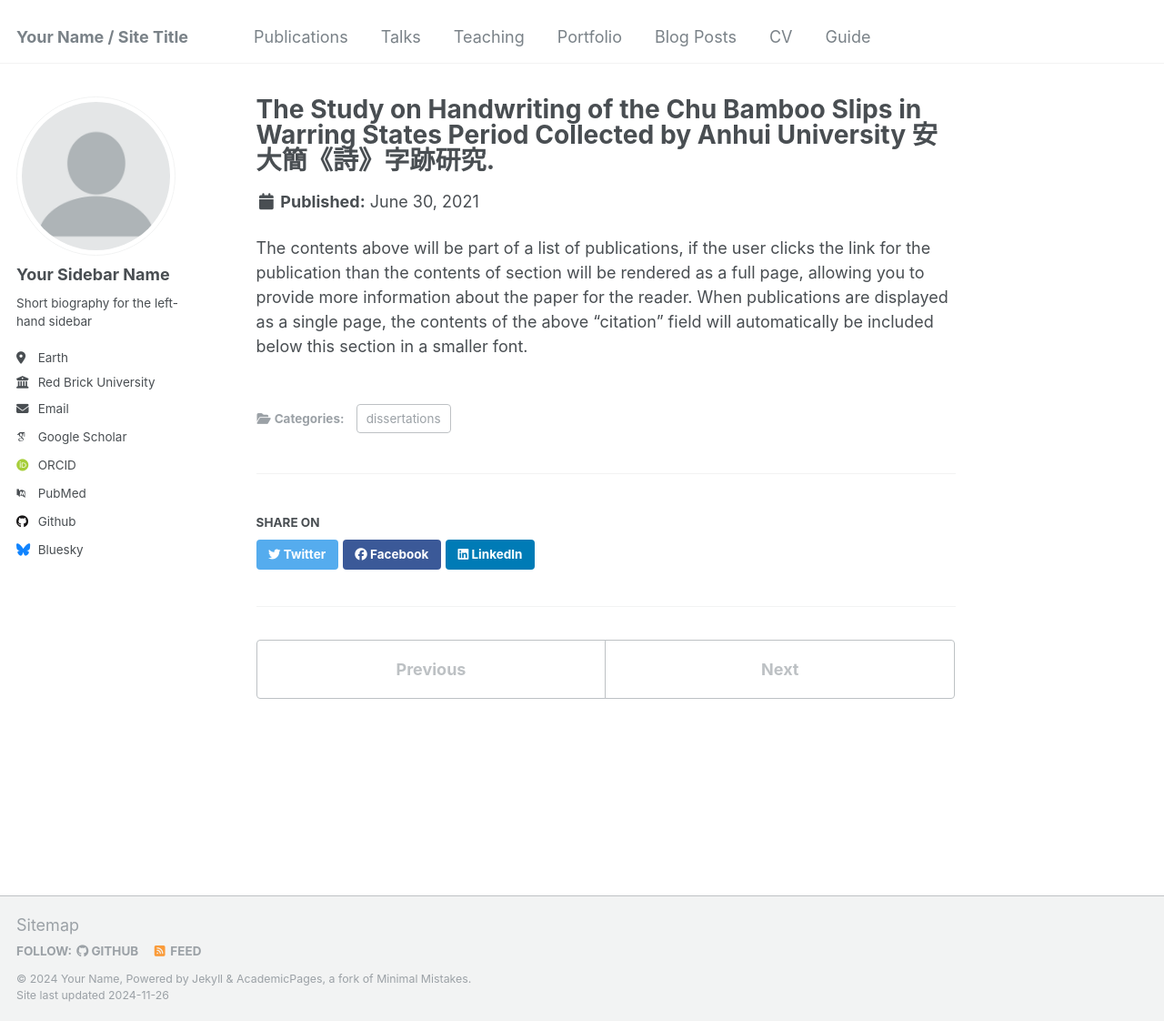
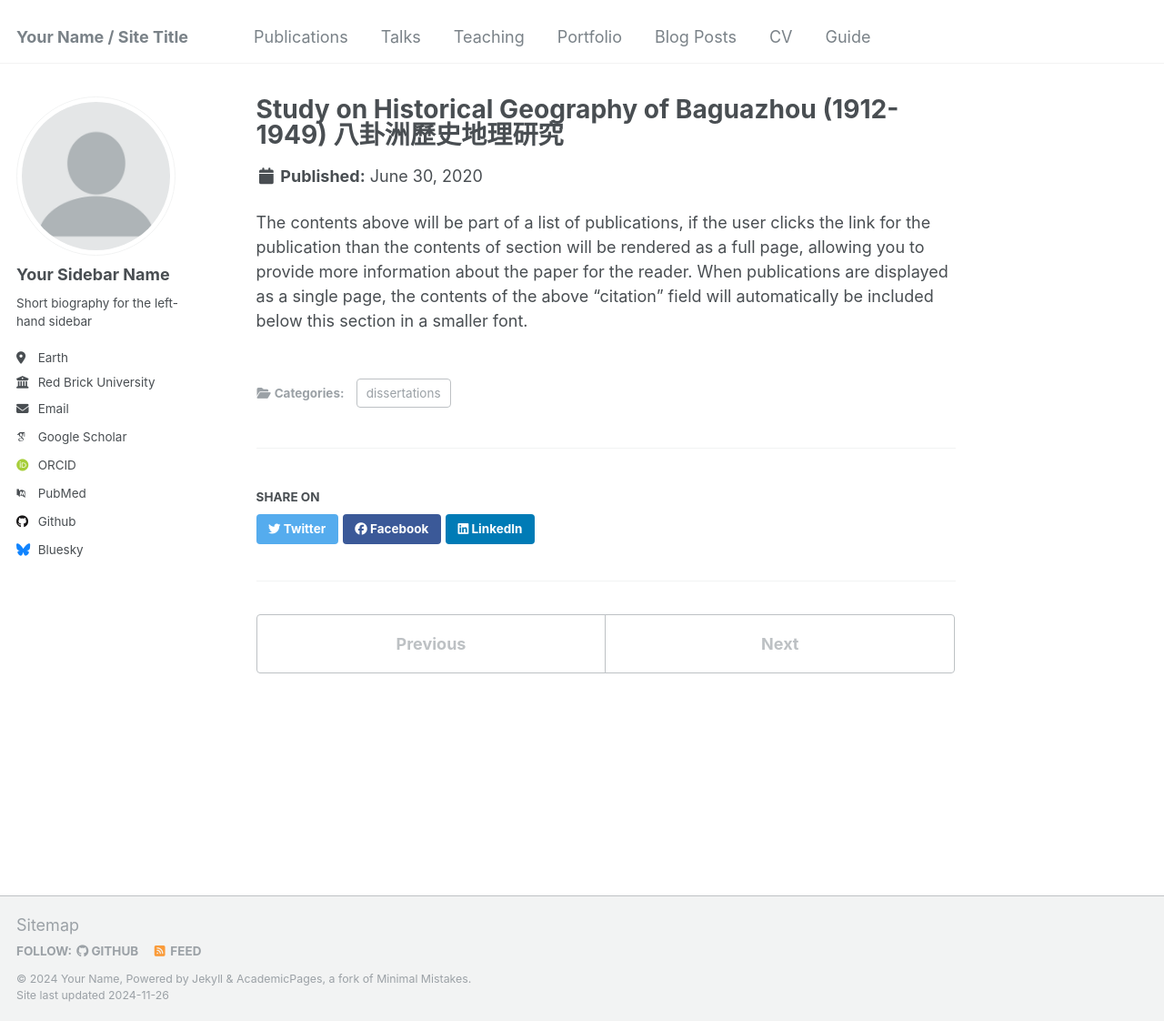
Before and after one commit to shulinbao/shulinbao.github.io, a Jekyll site: the page built from _publications/dissertation-3.md, in a window 1280 px wide and 1122 px high. Shown: the whole window at 91% size. Built offline with Jekyll 4.4.1, drawn with Linux system fonts in a browser that asks for light colours; some web fonts are replaced.

Commit message:
Update dissertation-3.md

```diff
--- a/_publications/dissertation-3.md
+++ b/_publications/dissertation-3.md
@@ -1,22 +1,10 @@
 ---
-title: 'The Study on Handwriting of the Chu Bamboo Slips in Warring States Period Collected by Anhui University 安大簡《詩》字跡研究.'
+title: 'Study on Historical Geography of Baguazhou (1912-1949) 八卦洲歷史地理研究'
 collection: publications
 category: dissertations
-excerpt: 'In this paper, the historical geography problems of Baguazhou from 1912 to 1949 are preliminarily sorted out, including the discussion of the historical natural geography, political area, population, economic development and other topics of Baguazhou during this
-period. On the basis of clarifying the basic historical and
-geographical issues, it is believed that the diachronic development
-process of Baguazhou from 1912 to 1949 can be clearly divided in a
-phased form, that is, the two stages with 1927 as the dividing line.
-This shows that in the process of regional development, there should
-be such a "threshold", which is not only affected by the natural
-geographical environment, but more importantly by the development
-model and development mechanism, which reminds us of the social
-nature of the regional historical geographic process The importance
-of factors. In addition, the regional historical geography research
-of Baguazhou is used as an example, and it also has reference value
-for the research of other related historical issues.'
-permalink: /publication/dissertation-2
-date: 2021-06-30
+excerpt: 'In this paper, the historical geography problems of Baguazhou from 1912 to 1949 are preliminarily sorted out, including the discussion of the historical natural geography, political area, population, economic development and other topics of Baguazhou during this period. On the basis of clarifying the basic historical and geographical issues, it is believed that the diachronic development process of Baguazhou from 1912 to 1949 can be clearly divided in a phased form, that is, the two stages with 1927 as the dividing line. This shows that in the process of regional development, there should be such a "threshold", which is not only affected by the natural geographical environment, but more importantly by the development model and development mechanism, which reminds us of the social nature of the regional historical geographic process The importance of factors. In addition, the regional historical geography research of Baguazhou is used as an example, and it also has reference value for the research of other related historical issues.'
+permalink: /publication/dissertation-3
+date: 2020-06-30
 ---
 
 The contents above will be part of a list of publications, if the user clicks the link for the publication than the contents of section will be rendered as a full page, allowing you to provide more information about the paper for the reader. When publications are displayed as a single page, the contents of the above "citation" field will automatically be included below this section in a smaller font.
```
